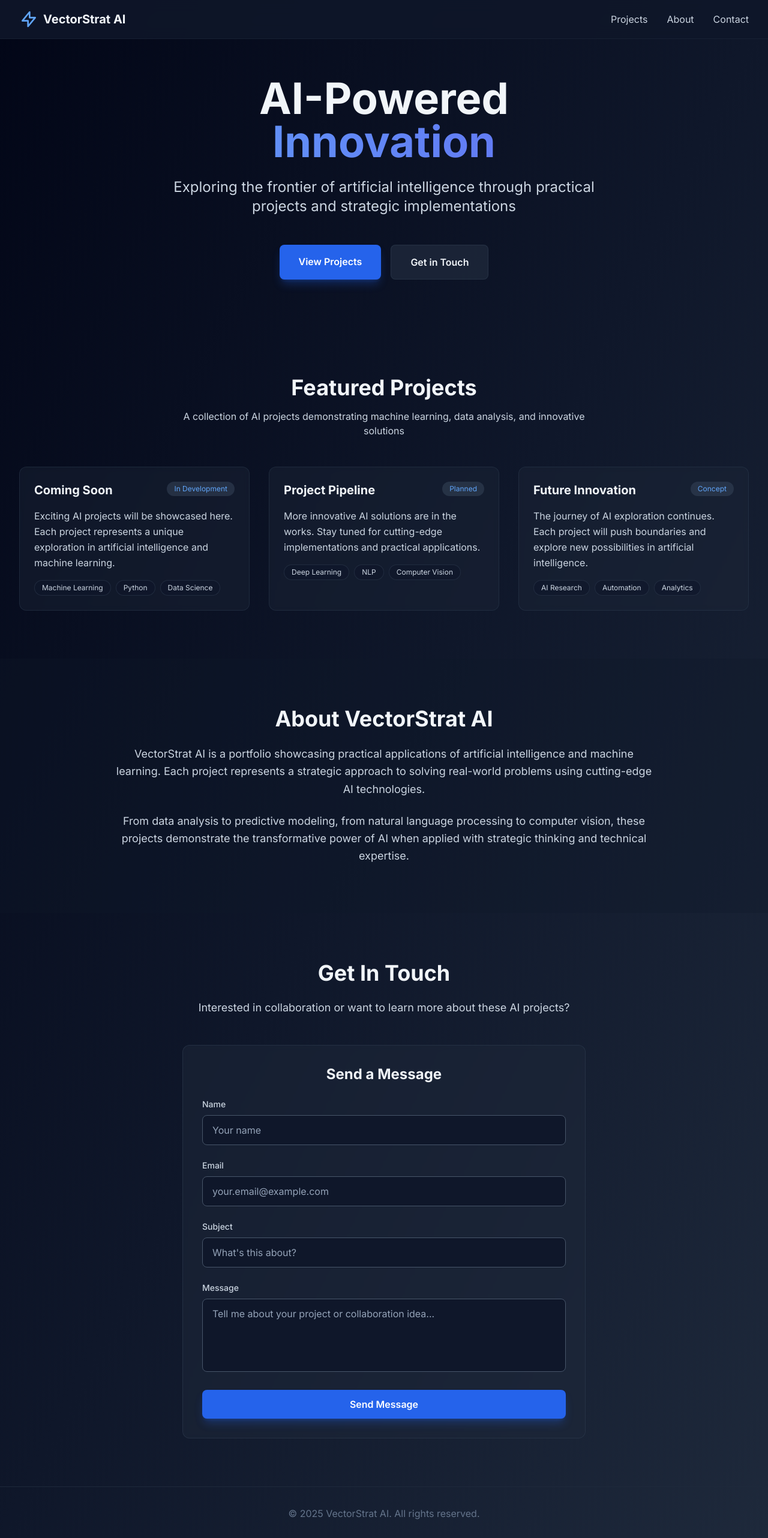
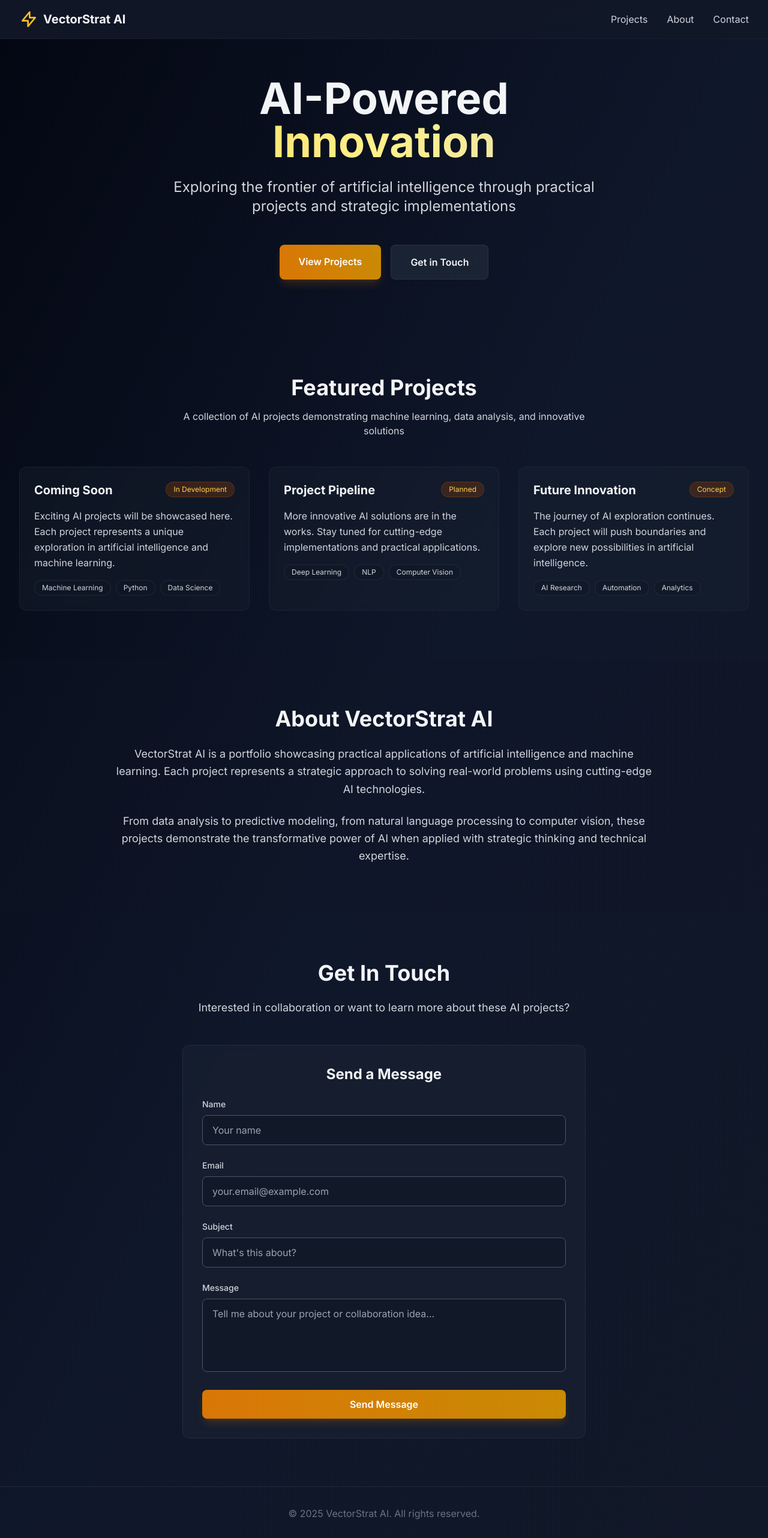
Before and after one commit to brianleung79/vectorstrat.ai, a Next.js app: page / in a window 1280 px wide. Shown: the top 2564 px of the page at 60% size. Built offline with nearby package versions, Linux system fonts and the light colour scheme.

Commit message:
Implement sophisticated cream and amber color palette for elegant understated design

```diff
--- a/app/globals.css
+++ b/app/globals.css
@@ -3,8 +3,8 @@
 @tailwind utilities;
 
 :root {
-  --background: #0a0e1a;
-  --foreground: #d1d5db;
+  --background: #0f0f0f;
+  --foreground: #e5e7eb;
 }
 
 body {
--- a/app/page.tsx
+++ b/app/page.tsx
@@ -1,20 +1,20 @@
 export default function Home() {
   return (
-    <div className="min-h-screen bg-gradient-to-br from-slate-950 via-slate-900 to-slate-800">
+    <div className="min-h-screen bg-gradient-to-br from-gray-950 via-slate-900 to-gray-900">
       {/* Navigation */}
-      <nav className="fixed top-0 w-full bg-slate-900/90 backdrop-blur-md border-b border-slate-800/60 z-50">
+      <nav className="fixed top-0 w-full bg-gray-900/95 backdrop-blur-md border-b border-gray-800/50 z-50">
         <div className="max-w-7xl mx-auto px-4 sm:px-6 lg:px-8">
           <div className="flex justify-between items-center h-16">
             <div className="flex items-center space-x-2">
-              <svg className="w-8 h-8 text-blue-400" fill="none" stroke="currentColor" viewBox="0 0 24 24">
+              <svg className="w-8 h-8 text-amber-400" fill="none" stroke="currentColor" viewBox="0 0 24 24">
                 <path strokeLinecap="round" strokeLinejoin="round" strokeWidth={2} d="M13 10V3L4 14h7v7l9-11h-7z" />
               </svg>
-              <span className="text-xl font-bold text-slate-100">VectorStrat AI</span>
+              <span className="text-xl font-bold text-gray-100">VectorStrat AI</span>
             </div>
             <div className="hidden md:flex space-x-8">
-              <a href="#projects" className="text-slate-300 hover:text-blue-400 transition-colors">Projects</a>
-              <a href="#about" className="text-slate-300 hover:text-blue-400 transition-colors">About</a>
-              <a href="#contact" className="text-slate-300 hover:text-blue-400 transition-colors">Contact</a>
+              <a href="#projects" className="text-gray-300 hover:text-amber-400 transition-colors">Projects</a>
+              <a href="#about" className="text-gray-300 hover:text-amber-400 transition-colors">About</a>
+              <a href="#contact" className="text-gray-300 hover:text-amber-400 transition-colors">Contact</a>
             </div>
           </div>
         </div>
@@ -24,25 +24,25 @@ export default function Home() {
       <section className="pt-32 pb-20 px-4 sm:px-6 lg:px-8">
         <div className="max-w-7xl mx-auto">
           <div className="text-center">
-            <h1 className="text-5xl md:text-7xl font-bold text-slate-100 mb-6">
+            <h1 className="text-5xl md:text-7xl font-bold text-gray-100 mb-6">
               AI-Powered
-              <span className="block text-transparent bg-clip-text bg-gradient-to-r from-blue-400 to-indigo-500">
+              <span className="block text-transparent bg-clip-text bg-gradient-to-r from-amber-300 via-yellow-200 to-stone-300">
                 Innovation
               </span>
             </h1>
-            <p className="text-xl md:text-2xl text-slate-300 mb-12 max-w-3xl mx-auto">
+            <p className="text-xl md:text-2xl text-gray-300 mb-12 max-w-3xl mx-auto">
               Exploring the frontier of artificial intelligence through practical projects and strategic implementations
             </p>
             <div className="flex flex-col sm:flex-row gap-4 justify-center">
               <a
                 href="#projects"
-                className="px-8 py-4 bg-blue-600 hover:bg-blue-700 text-white font-semibold rounded-lg transition-colors shadow-lg shadow-blue-600/30"
+                className="px-8 py-4 bg-gradient-to-r from-amber-600 to-yellow-600 hover:from-amber-700 hover:to-yellow-700 text-white font-semibold rounded-lg transition-all shadow-lg shadow-amber-600/20"
               >
                 View Projects
               </a>
               <a
                 href="#contact"
-                className="px-8 py-4 bg-slate-800/80 hover:bg-slate-700/80 text-slate-100 font-semibold rounded-lg transition-colors border border-slate-700/50"
+                className="px-8 py-4 bg-gray-800/80 hover:bg-gray-700/80 text-gray-100 font-semibold rounded-lg transition-colors border border-gray-700/50"
               >
                 Get in Touch
               </a>
@@ -54,8 +54,8 @@ export default function Home() {
       {/* Projects Section */}
       <section id="projects" className="py-20 px-4 sm:px-6 lg:px-8">
         <div className="max-w-7xl mx-auto">
-          <h2 className="text-4xl font-bold text-slate-100 mb-4 text-center">Featured Projects</h2>
-          <p className="text-slate-300 text-center mb-12 max-w-2xl mx-auto">
+          <h2 className="text-4xl font-bold text-gray-100 mb-4 text-center">Featured Projects</h2>
+          <p className="text-gray-300 text-center mb-12 max-w-2xl mx-auto">
             A collection of AI projects demonstrating machine learning, data analysis, and innovative solutions
           </p>
 
@@ -84,15 +84,15 @@ export default function Home() {
       </section>
 
       {/* About Section */}
-      <section id="about" className="py-20 px-4 sm:px-6 lg:px-8 bg-slate-900/30">
+      <section id="about" className="py-20 px-4 sm:px-6 lg:px-8 bg-gray-900/20">
         <div className="max-w-4xl mx-auto text-center">
-          <h2 className="text-4xl font-bold text-slate-100 mb-6">About VectorStrat AI</h2>
-          <p className="text-lg text-slate-300 mb-6 leading-relaxed">
+          <h2 className="text-4xl font-bold text-gray-100 mb-6">About VectorStrat AI</h2>
+          <p className="text-lg text-gray-300 mb-6 leading-relaxed">
             VectorStrat AI is a portfolio showcasing practical applications of artificial intelligence
             and machine learning. Each project represents a strategic approach to solving real-world
             problems using cutting-edge AI technologies.
           </p>
-          <p className="text-lg text-slate-300 leading-relaxed">
+          <p className="text-lg text-gray-300 leading-relaxed">
             From data analysis to predictive modeling, from natural language processing to computer vision,
             these projects demonstrate the transformative power of AI when applied with strategic thinking
             and technical expertise.
@@ -104,18 +104,18 @@ export default function Home() {
       <section id="contact" className="py-20 px-4 sm:px-6 lg:px-8">
         <div className="max-w-2xl mx-auto">
           <div className="text-center mb-12">
-            <h2 className="text-4xl font-bold text-slate-100 mb-6">Get In Touch</h2>
-            <p className="text-lg text-slate-300">
+            <h2 className="text-4xl font-bold text-gray-100 mb-6">Get In Touch</h2>
+            <p className="text-lg text-gray-300">
               Interested in collaboration or want to learn more about these AI projects?
             </p>
           </div>
 
           {/* Contact Form */}
-          <div className="bg-slate-800/50 backdrop-blur-sm rounded-xl p-8 border border-slate-700/50">
-            <h3 className="text-2xl font-bold text-slate-100 mb-6 text-center">Send a Message</h3>
+          <div className="bg-gray-800/40 backdrop-blur-sm rounded-xl p-8 border border-gray-700/40">
+            <h3 className="text-2xl font-bold text-gray-100 mb-6 text-center">Send a Message</h3>
             <form id="contact-form" className="space-y-6">
               <div>
-                <label htmlFor="name" className="block text-sm font-medium text-slate-300 mb-2">
+                <label htmlFor="name" className="block text-sm font-medium text-gray-300 mb-2">
                   Name
                 </label>
                 <input
@@ -123,12 +123,12 @@ export default function Home() {
                   id="name"
                   name="from_name"
                   required
-                  className="w-full px-4 py-3 bg-slate-900 border border-slate-600 rounded-lg text-slate-100 placeholder-slate-400 focus:outline-none focus:ring-2 focus:ring-blue-500 focus:border-transparent"
+                  className="w-full px-4 py-3 bg-gray-900 border border-gray-600 rounded-lg text-gray-100 placeholder-gray-400 focus:outline-none focus:ring-2 focus:ring-amber-500 focus:border-transparent"
                   placeholder="Your name"
                 />
               </div>
               <div>
-                <label htmlFor="email" className="block text-sm font-medium text-slate-300 mb-2">
+                <label htmlFor="email" className="block text-sm font-medium text-gray-300 mb-2">
                   Email
                 </label>
                 <input
@@ -136,12 +136,12 @@ export default function Home() {
                   id="email"
                   name="from_email"
                   required
-                  className="w-full px-4 py-3 bg-slate-900 border border-slate-600 rounded-lg text-slate-100 placeholder-slate-400 focus:outline-none focus:ring-2 focus:ring-blue-500 focus:border-transparent"
+                  className="w-full px-4 py-3 bg-gray-900 border border-gray-600 rounded-lg text-gray-100 placeholder-gray-400 focus:outline-none focus:ring-2 focus:ring-amber-500 focus:border-transparent"
                   placeholder="your.email@example.com"
                 />
               </div>
               <div>
-                <label htmlFor="subject" className="block text-sm font-medium text-slate-300 mb-2">
+                <label htmlFor="subject" className="block text-sm font-medium text-gray-300 mb-2">
                   Subject
                 </label>
                 <input
@@ -149,12 +149,12 @@ export default function Home() {
                   id="subject"
                   name="subject"
                   required
-                  className="w-full px-4 py-3 bg-slate-900 border border-slate-600 rounded-lg text-slate-100 placeholder-slate-400 focus:outline-none focus:ring-2 focus:ring-blue-500 focus:border-transparent"
+                  className="w-full px-4 py-3 bg-gray-900 border border-gray-600 rounded-lg text-gray-100 placeholder-gray-400 focus:outline-none focus:ring-2 focus:ring-amber-500 focus:border-transparent"
                   placeholder="What's this about?"
                 />
               </div>
               <div>
-                <label htmlFor="message" className="block text-sm font-medium text-slate-300 mb-2">
+                <label htmlFor="message" className="block text-sm font-medium text-gray-300 mb-2">
                   Message
                 </label>
                 <textarea
@@ -162,14 +162,14 @@ export default function Home() {
                   name="message"
                   rows={4}
                   required
-                  className="w-full px-4 py-3 bg-slate-900 border border-slate-600 rounded-lg text-slate-100 placeholder-slate-400 focus:outline-none focus:ring-2 focus:ring-blue-500 focus:border-transparent resize-none"
+                  className="w-full px-4 py-3 bg-gray-900 border border-gray-600 rounded-lg text-gray-100 placeholder-gray-400 focus:outline-none focus:ring-2 focus:ring-amber-500 focus:border-transparent resize-none"
                   placeholder="Tell me about your project or collaboration idea..."
                 ></textarea>
               </div>
               <button
                 type="submit"
                 id="submit-btn"
-                className="w-full px-6 py-3 bg-blue-600 hover:bg-blue-700 text-white font-semibold rounded-lg transition-colors shadow-lg shadow-blue-600/30 disabled:opacity-50 disabled:cursor-not-allowed"
+                className="w-full px-6 py-3 bg-gradient-to-r from-amber-600 to-yellow-600 hover:from-amber-700 hover:to-yellow-700 text-white font-semibold rounded-lg transition-all shadow-lg shadow-amber-600/20 disabled:opacity-50 disabled:cursor-not-allowed"
               >
                 <span id="btn-text">Send Message</span>
                 <span id="btn-loading" className="hidden">Sending...</span>
@@ -186,8 +186,8 @@ export default function Home() {
       </section>
 
       {/* Footer */}
-      <footer className="py-8 px-4 sm:px-6 lg:px-8 border-t border-slate-800">
-        <div className="max-w-7xl mx-auto text-center text-slate-500">
+      <footer className="py-8 px-4 sm:px-6 lg:px-8 border-t border-gray-800">
+        <div className="max-w-7xl mx-auto text-center text-gray-500">
           <p>&copy; {new Date().getFullYear()} VectorStrat AI. All rights reserved.</p>
         </div>
       </footer>
@@ -256,15 +256,15 @@ interface ProjectCardProps {
 
 function ProjectCard({ title, description, tags, status }: ProjectCardProps) {
   return (
-    <div className="bg-slate-800/40 backdrop-blur-sm rounded-xl p-6 border border-slate-700/40 hover:border-blue-500/40 transition-all hover:shadow-lg hover:shadow-blue-500/5">
+    <div className="bg-gray-800/30 backdrop-blur-sm rounded-xl p-6 border border-gray-700/30 hover:border-amber-500/30 transition-all hover:shadow-lg hover:shadow-amber-500/5">
       <div className="flex justify-between items-start mb-4">
-        <h3 className="text-xl font-bold text-slate-100">{title}</h3>
-        <span className="text-xs px-3 py-1 bg-slate-700/60 text-blue-400 rounded-full">{status}</span>
+        <h3 className="text-xl font-bold text-gray-100">{title}</h3>
+        <span className="text-xs px-3 py-1 bg-amber-900/40 text-amber-300 rounded-full border border-amber-700/30">{status}</span>
       </div>
-      <p className="text-slate-300 mb-4 leading-relaxed">{description}</p>
+      <p className="text-gray-300 mb-4 leading-relaxed">{description}</p>
       <div className="flex flex-wrap gap-2">
         {tags.map((tag, index) => (
-          <span key={index} className="text-xs px-3 py-1 bg-slate-900/60 text-slate-300 rounded-full border border-slate-700/50">
+          <span key={index} className="text-xs px-3 py-1 bg-gray-900/40 text-gray-300 rounded-full border border-gray-700/40">
             {tag}
           </span>
         ))}
```
